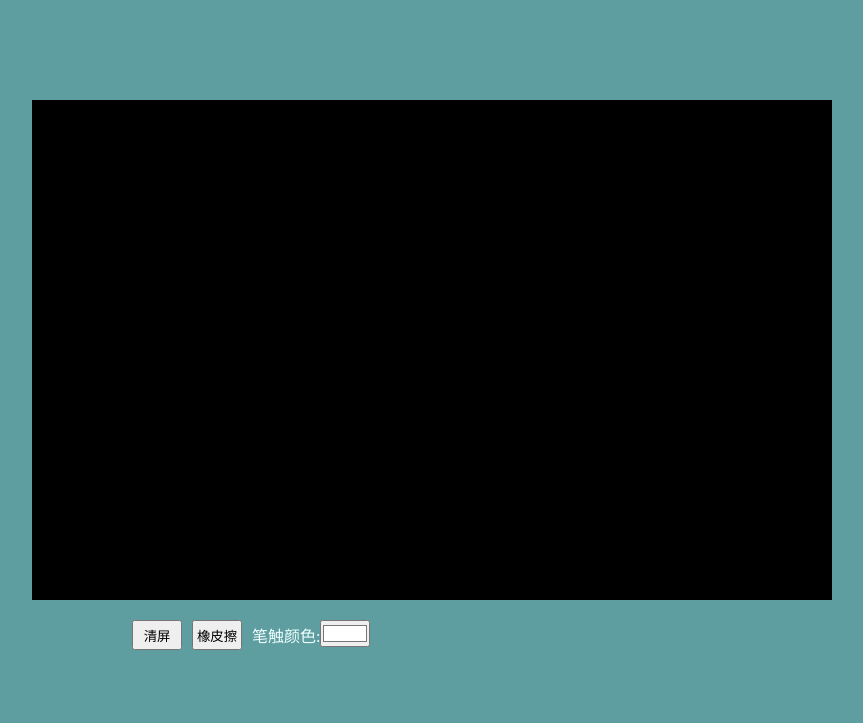
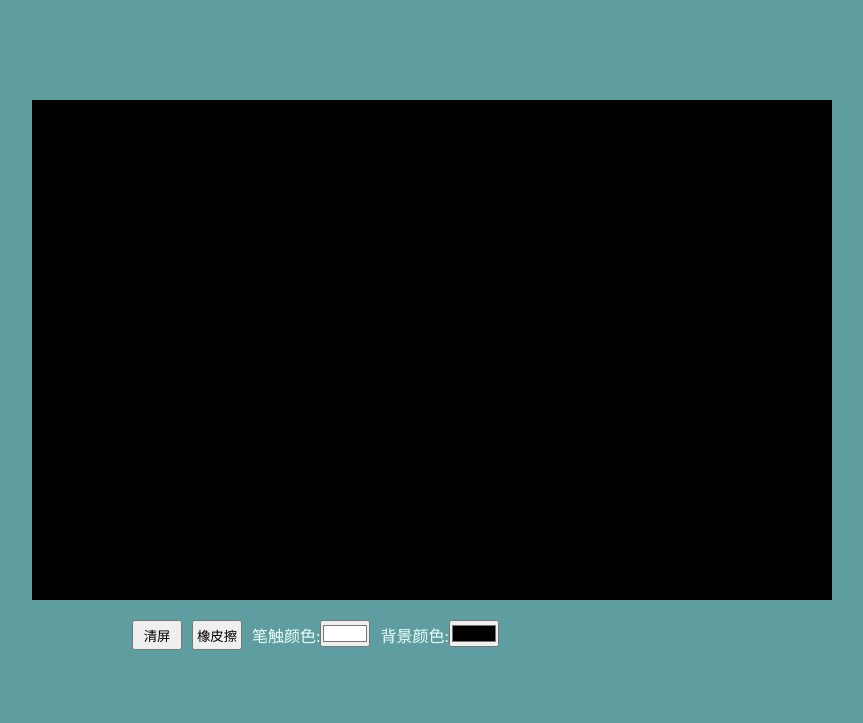
Before and after one commit to Friends233/blackBoard, a website built with Vite: page index.html in a window 1280 px wide. Shown: the whole page, without its empty margins (208-1071 px from the left). Built offline with nearby package versions, Linux system fonts and the light colour scheme.

Commit message:
背景颜色修改

```diff
--- a/index.html
+++ b/index.html
@@ -12,6 +12,7 @@
       <button class="btn-clear">清屏</button>
       <button class="btn-eraser">橡皮擦</button>
       <div class="line-color">笔触颜色:<input type="color" class="color-select" /></div>
+      <div class="bg-color">背景颜色:<input type="color" class="bg-select" /></div>
     </div>
     <script type="module" src="/src/main.ts"></script>
   </body>
--- a/src/game.ts
+++ b/src/game.ts
@@ -46,6 +46,13 @@ export default class BlackBorad {
     lineColor?.addEventListener('input',() => {
       // console.log('笔触颜色',lineColor.value)
       this.setLineColor(lineColor.value)
+    })
+
+    const bgColor:HTMLInputElement = document.querySelector('.bg-select')
+    bgColor.value = this.bgStyle
+    bgColor?.addEventListener('input',() => {
+      // console.log('背景颜色',bgColor.value)
+      this.setBgStyle(bgColor.value)
     })
 
     this.el.addEventListener('mousedown', () => {
@@ -126,12 +133,11 @@ export default class BlackBorad {
   /**
    * 设置背景颜色
    * @param color 颜色
-   * @returns 当前对象实例
    */
   private setBgStyle(color) {
+    this.resetInfo.lineStyle = color
     this.bgStyle = color
     this.stage.fillStyle = this.bgStyle
     this.stage.fillRect(0, 0, this.el.width, this.el.height)
-    return this
   }
 }
--- a/src/style.less
+++ b/src/style.less
@@ -28,10 +28,13 @@ html {
   > button {
     width: 50px;
     height: 30px;
-    margin-right: 10px;
   }
   >div {
     color: azure;
+  }
+  > * {
+    margin-right: 10px;
+
   }
   .active-btn {
     color: crimson;
```
Also changed, not shown: README.md.
